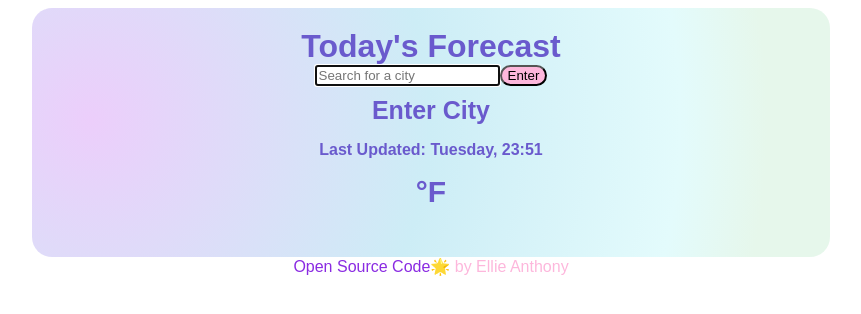
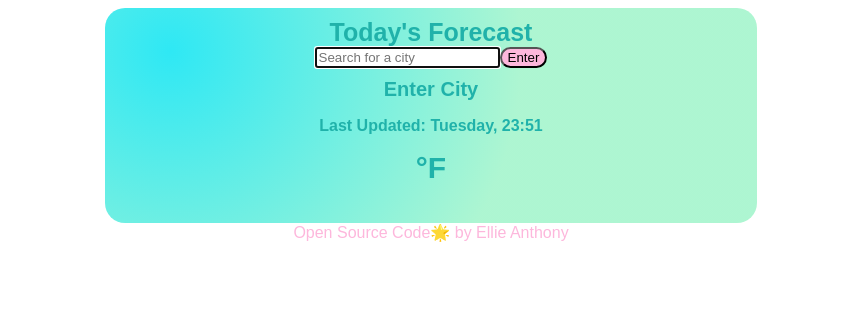
Before and after one commit to elliebanthony/react-weather-app, a React (Create React App) app: page / in a window 1280 px wide. Shown: the top 314 px of the page, without its empty margins (209-1070 px from the left). Built offline with nearby package versions, Linux system fonts and the light colour scheme.

Commit message:
updating css root color

```diff
--- a/src/App.css
+++ b/src/App.css
@@ -1,52 +1,54 @@
+:root {
+  color: lightseagreen;
+}
 .App {
   font-family: sans-serif;
   text-align: center;
 }
 .container {
   background: radial-gradient(
-    circle at 7.4% 45.1%,
-    rgb(236, 206, 251) 0%,
-    rgb(205, 237, 246) 45.1%,
-    rgb(227, 251, 252) 78.4%,
-    rgb(230, 247, 235) 90%
+    circle at 10% 20%,
+    rgb(47, 232, 244) 0.1%,
+    rgba(160, 244, 202, 0.86) 57.5%
   );
 
-  padding: 20px;
+  padding: 10px;
   border-radius: 20px;
-  max-width: 60%;
+  max-width: 50%;
   margin: 0 auto;
 }
 h1 {
   position: relative;
+  font-size: 25px;
   width: 100%;
   font-family: "Poppins", sans-serif;
   margin: 0 auto;
-  color: slateblue;
+  color: var(--color);
 }
 button {
   position: relative;
   font-family: "Poppins", sans-serif;
   background-color: rgb(253, 183, 220);
-  box-shadow: steelblue;
+  box-shadow: var(--color);
   border-radius: 15px;
 }
 h2 {
   width: 100%;
   font-family: "Poppins", sans-serif;
-  color: slateblue;
+  color: var(--color);
   margin: 0 auto;
   display: block;
-  font-size: 25px;
+  font-size: 20px;
   margin-top: 10px;
 }
 h3 {
-  color: slateblue;
+  color: var(--color);
   font-family: "Poppins", sans-serif;
   font-size: 16px;
 }
 h4 {
   font-family: "Poppins", sans-serif;
-  color: slateblue;
+  color: var(--color);
   font-size: 30px;
   text-align: center;
   margin: 10px;
@@ -57,20 +59,20 @@ img {
 }
 .current {
   text-align: center;
-  color: slateblue;
+  color: var(--color);
   font-family: "Poppins", sans-serif;
   font-size: 20px;
   margin: 5px;
 }
 .wind {
-  color: mediumslateblue;
+  color: var(--color);
   font-style: italic;
   display: flex;
   justify-content: space-evenly;
 }
 
 .humidity {
-  color: mediumslateblue;
+  color: var(--color);
   font-style: italic;
   display: flex;
   justify-content: space-evenly;
@@ -83,7 +85,7 @@ img {
 .row {
   font-family: "Poppins", sans-serif;
   padding: 10px;
-  color: slateblue;
+  color: var(--color);
   background-color: white;
   margin: 0 auto;
   border-radius: 20px;
@@ -108,8 +110,8 @@ footer {
 }
 a {
   text-decoration: none;
-  color: blueviolet;
+  color: var(--color);
 }
 .Unit {
-  color: slateblue;
+  color: var(--color);
 }
```
